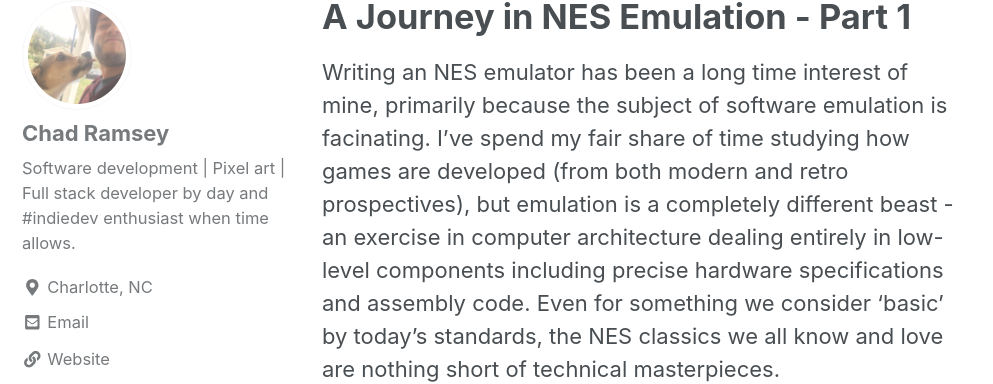
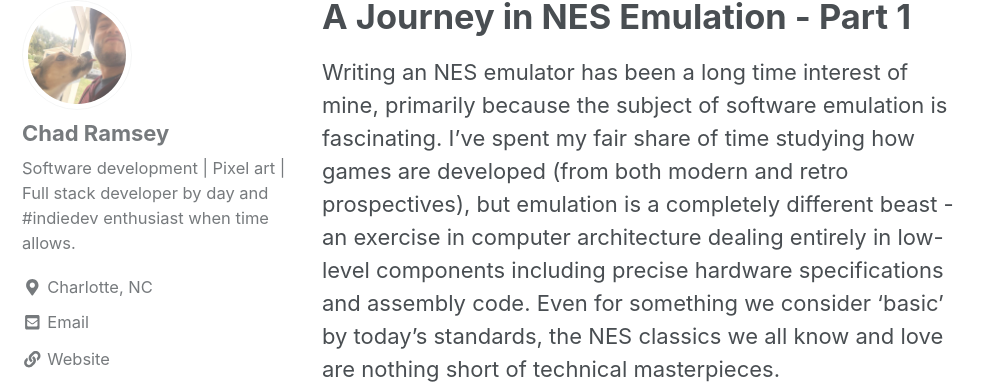
Before and after one commit to chadramsey/chadramsey.github.io, a Jekyll site: the page built from _posts/2018-12-08-nes-emulation-two.md, in a window 1280 px wide and 900 px high. Shown: the part 111-495 px from the top of the window, without its empty margins (0-993 px from the left). Built offline with Jekyll 4.4.1, drawn with Linux system fonts in a browser that asks for light colours; cached includes are drawn as plain includes; nearby versions of some CDN libraries; some of the changed text lies outside the part shown.

Commit message:
Updates for NES emulation part 1

```diff
--- a/_posts/2018-12-08-nes-emulation-two.md
+++ b/_posts/2018-12-08-nes-emulation-two.md
@@ -4,7 +4,7 @@
 date: 2018-12-08
 ---
 
-Writing an NES emulator has been a long time interest of mine, primarily because the subject of software emulation is facinating. I've spend my fair share of time studying how games are developed (from both modern and retro prospectives), but emulation is a completely different beast - an exercise in computer architecture dealing entirely in low-level components including precise hardware specifications and assembly code. Even for something we consider 'basic' by today's standards, the NES classics we all know and love are nothing short of technical masterpieces.
+Writing an NES emulator has been a long time interest of mine, primarily because the subject of software emulation is fascinating. I've spent my fair share of time studying how games are developed (from both modern and retro prospectives), but emulation is a completely different beast - an exercise in computer architecture dealing entirely in low-level components including precise hardware specifications and assembly code. Even for something we consider 'basic' by today's standards, the NES classics we all know and love are nothing short of technical masterpieces.
 
 ![](https://chadramsey.github.io/assets/images/2018/nes-emu-one.PNG){: .center-image }
 
```
